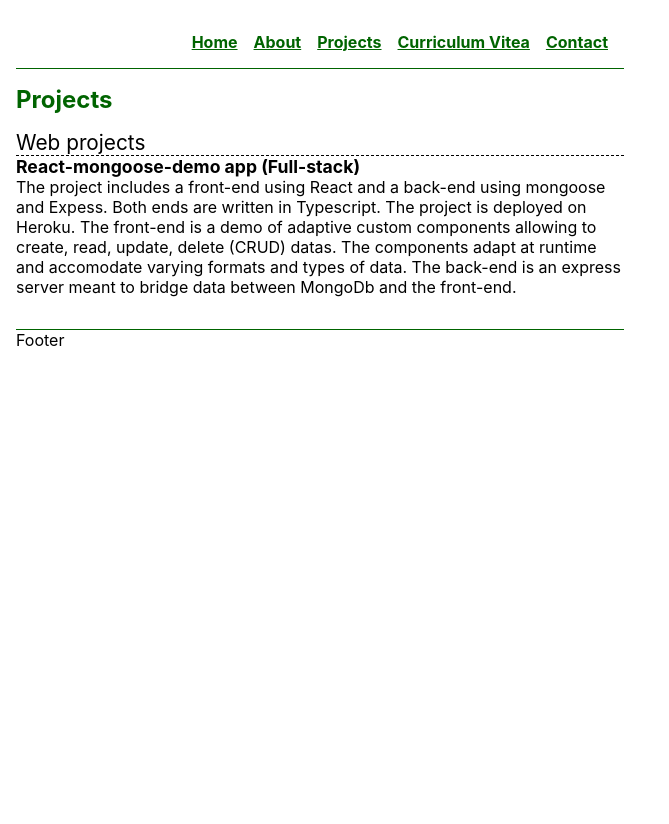
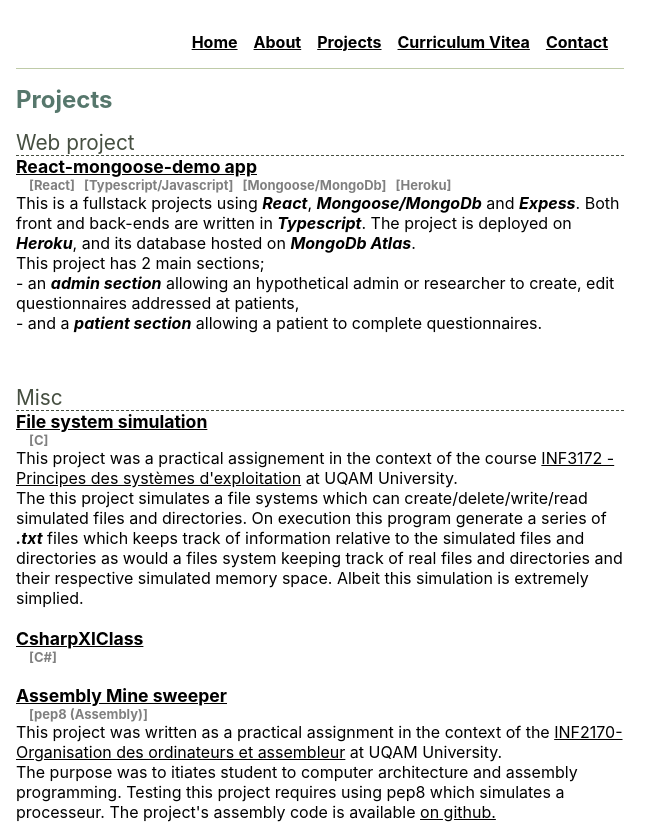
Before and after one commit to fredjgermain/fredblog, a React (Create React App) app: page /projects in a window 1280 px wide. Shown: the top 824 px of the page, without its empty margins (0-669 px from the left). Before the commit the page ends 800 px from the top, so only its background shows below. Built offline with nearby package versions, Linux system fonts and the light colour scheme.

Commit message:
css and content

```diff
--- a/src/AppTypescript.tsx
+++ b/src/AppTypescript.tsx
@@ -1,10 +1,13 @@
+import { BrowserRouter } from 'react-router-dom';
 import Nav from './components/nav/nav.component';
-import { BrowserRouter } from 'react-router-dom';
+import Footer from './components/footer/footer.component';
 
 import './css/main.css';
 
 import {Switcher} from './components/nav/switcher.component';
 import {pagesLinks} from './components/nav/pageslist.data';
+
+
 
 // Page
 /*import HomePage from './pages/home/home.page';
@@ -21,7 +24,7 @@
     <main>
       <Switcher pagesLinks={pagesLinks} />
     </main>
-    <footer>Footer</footer>
+    <Footer/>
     </BrowserRouter>
   </div>
 }
--- a/src/components/nav/nav.component.tsx
+++ b/src/components/nav/nav.component.tsx
@@ -10,12 +10,15 @@
 }
 function Nav({history}:INav) {
   const pathName = history ? history['location'] ? history['location']['pathname']: '/': '/';
+  const currentPageLink = GetCurrentPageLink(pathName);
+
   return <nav>
     <div>
       {pagesLinks.map( pagelink => {
-        const isCurrentPage = IsCurrentPage(pathName, pagelink.href);
-        return <span key={pagelink.label} >
-          <Link to={pagelink.href}>{pagelink.label}</Link>
+        const isCurrent = currentPageLink === pagelink;
+        const className = isCurrent ? 'activeLink': 'normalLink';
+        return <span key={pagelink.label}>
+          <Link className={className} to={pagelink.href}>{pagelink.label}</Link>
         </span>
       })}
     </div>
@@ -23,6 +26,7 @@
 }
 export default withRouter(Nav);
 
-function IsCurrentPage(pathName:string, linkHref:string) {
-  return (pathName === `/${linkHref}`);
+
+function GetCurrentPageLink(pathName:string) {
+  return pagesLinks.find( link => (pathName === `/${link.href}`));
 }
--- a/src/css/main.css
+++ b/src/css/main.css
@@ -1,11 +1,20 @@
+/*
+https://colorhunt.co/palette/273933
+  lighbluegray: #bfcba8
+  turqoisegray: #5b8a72
+  bluegray:     #56776c
+  darkbluegray: #464f41
+*/
+
+
 /* TYPO ------------------------------------- */
-h1, h2, h3, h4, h5, h6 {
+h1, h2, h3, h4, h5, h6, p {
   margin: 0;
 }
 
 h1 {
   font-size: 1.5em;
-  color: rgb(0, 100, 0);
+  color: #56776c;
 }
 h2 { font-size: 1.3em; }
 h3 { font-size: 1.1em; }
@@ -13,11 +22,23 @@
 h5 { font-size: 1em; }
 h6 { font-size: 1em; }
 
+em {
+  color: black;
+  font-weight: bold;
+}
+
+a {
+  color: black;
+  text-decoration: underline;
+}
+a:hover { text-decoration: none; }
+
 
 
 /* GENERAL ------------------------------------- */
 body {
   max-width: 40em;
+  /*background-color: #bfcba8; */
 }
 
 main {
@@ -42,15 +63,15 @@
 }
 
 section h2 {
-  color: black;
+  color: #464f41 ;
   font-weight: 400;
-  border-bottom: 1px dashed black;
+  border-bottom: 1px dashed #464f41;
 }
 
 section .fromto {
   float: right;
   font-weight: lighter;
-  font-size: smaller;
+  font-size: small;
   font-style: oblique;
 }
 
@@ -58,6 +79,33 @@
   clear: both;
 }
 
+.technical {
+  font-size: small;
+  font-weight: bold;
+  color: gray;
+  margin-left: 0.3em;
+  padding-left: 0.2em;
+  padding-right: 0.2em;
+}
+
+.technical span {
+  border-radius: 4px;
+  margin-left: 0.3em;
+  padding-left: 0.2em;
+  padding-right: 0.2em;
+}
+
+
+/* CV PAGE ---------------------------------------- */
+.printableCv {
+  font-size: smaller;
+  /*text-align: right;*/
+}
+
+.cvAnchors li {
+  font-size: smaller;
+  list-style: none;
+}
 
 
 /* NAVIGATION ------------------------------------- */
@@ -65,7 +113,7 @@
   /*background-color: gainsboro; */
   padding: 1em;
   text-align: right;
-  border-bottom: 1px solid rgb(0, 100, 0);
+  border-bottom: 1px solid #bfcba8;
   margin: 1em;
 }
 
@@ -75,23 +123,12 @@
   font-weight: bolder;
 }
 
-nav a:hover {
-  text-decoration: none;
-}
-
-/*nav a: {
-  color: aqua;
-}*/
-
-nav a {
-  color: rgb(0, 100, 0);
-  text-decoration: underline;
-}
 
 
 
 /* FOOTER ------------------------------------- */
 footer {
-  border-top: 1px solid rgb(0, 100, 0);
+  border-top: 1px solid #bfcba8;
   margin: 1em;
+  text-align: center;
 }
--- a/src/data/cv.data.ts
+++ b/src/data/cv.data.ts
@@ -5,7 +5,8 @@
     {title:"Personal use of the Internet and travel: Evidence from the Canadian General Social Survey\'s 2010 time use module",
     reference:"Travel Behaviour and Society, Volume 14, January 2019, Pages 81-91",
     author:"Ugo Lachapelle, Frédéric Jean-Germain (As co-author)",
-    link:{label:'', href:''}}
+    href:'https://www.sciencedirect.com/science/article/abs/pii/S2214367X18301303?via%3Dihub'
+   }
   ] as IPublicationItem[],
 
   experiences: [
--- a/src/data/projects.data.ts
+++ /dev/null
@@ -1,12 +0,0 @@
-export const projectsdata = {
-  // PROJECTS ----------------------------------------------------
-  web: [
-    {title: "React-mongoose-demo app (Full-stack)",
-    description: `The project includes a front-end using React and a back-end using mongoose and Expess. Both ends are written in Typescript. The project is deployed on Heroku.
-
-    The front-end is a demo of adaptive custom components allowing to create, read, update, delete (CRUD) datas. The components adapt at runtime and accomodate varying formats and types of data.
-
-    The back-end is an express server meant to bridge data between MongoDb and the front-end.`,
-    link: {href:'', label:''}}
-  ] as IProjectItem[],
-}
--- /dev/null
+++ b/src/data/projects.data.tsx
@@ -0,0 +1,65 @@
+export const projectsdata = [
+  // PROJECTS ----------------------------------------------------
+  {title:'Web project',
+    items: [
+      {title: "React-mongoose-demo app",
+        technical: ['React', 'Typescript/Javascript', 'Mongoose/MongoDb', 'Heroku'],
+        description: <div>
+          <p>This is a fullstack projects using <em>React</em>, <em>Mongoose/MongoDb</em> and <em>Expess</em>. Both front and back-ends are written in <em>Typescript</em>. The project is deployed on <em>Heroku</em>, and its database hosted on <em>MongoDb Atlas</em>.</p>
+
+          <p>This project has 2 main sections; <br/>
+            - an <em>admin section</em> allowing an hypothetical admin or researcher to create, edit questionnaires addressed at patients, <br/>
+            - and a <em>patient section</em> allowing a patient to complete questionnaires.</p>
+          </div>,
+        href:'https://react-mongoose-demo.herokuapp.com',}
+    ] as IProjectItem[],
+  },
+
+  {title:'Misc',
+    items: [
+      {title: "File system simulation",
+        technical: ['C'],
+        description: <div>
+          <p>This project was a practical assignement in the context of the course <a href={'https://etudier.uqam.ca/cours?sigle=INF3172'}>INF3172 - Principes des systèmes d'exploitation</a> at UQAM University.</p>
+
+          <p>The this project simulates a file systems which can create/delete/write/read simulated files and directories. On execution this program generate a series of <em>.txt</em> files which keeps track of information relative to the simulated files and directories as would a files system keeping track of real files and directories and their respective simulated memory space. Albeit this simulation is extremely simplied.</p>
+          </div>,
+          href:'https://github.com/fredjgermain/Demo/tree/master/01-FileSystemSimulation'},
+
+      {title: "CsharpXlClass",
+        technical: ['C#'],
+        description: <div>
+
+        </div>,
+        href:'https://github.com/fredjgermain/Demo/tree/master/03-CsharpXlClass'},
+
+      {title: "Assembly Mine sweeper",
+        technical: ['pep8 (Assembly)'],
+        description: <div>
+          <p>This project was written as a practical assignment in the context of the <a href={'https://etudier.uqam.ca/cours?sigle=INF2170&p=0433'}>INF2170-Organisation des ordinateurs et assembleur</a> at UQAM University. </p>
+
+          <p>The purpose was to itiates student to computer architecture and assembly programming. Testing this project requires using pep8 which simulates a processeur. The project's assembly code is available <a href={'https://github.com/fredjgermain/Demo/tree/master/05-Assembly_MineSweeper'}>on github.</a></p>
+          </div>,
+        href:'https://github.com/fredjgermain/Demo/tree/master/05-Assembly_MineSweeper'},
+    ] as IProjectItem[],
+  },
+
+  {title:'Teaching assistance',
+    items: [
+      {title: "Stata lab notes",
+        technical: ['Stata'],
+        description: <div>
+          <p>I wrote these notes as a teaching assistant for the course <a href={'https://etudier.uqam.ca/cours?sigle=ECO5072'}>ECO5072-activité de synthèse</a> at UQAM university.</p>
+
+          <p>This course aimed to link economic theory and quantitative methods and econometric. It also initiated students to empirical research; including review of academic literature, and results replication of empirical study.</p>
+
+          <p>As a teaching assistant I had to initiate, teach and support students with the usage of the software <em>Stata</em> and empirical work. For that purpose I wrote a series of notes listed <a href={'https://github.com/fredjgermain/Demo/tree/master/08-Laboratoire_Stata'} >on github</a>.</p>
+          </div>,
+        href:'https://github.com/fredjgermain/Demo/tree/master/08-Laboratoire_Stata'},
+    ] as IProjectItem[]
+  },
+
+
+]
+
+export const feature = projectsdata[0].items[0] as IProjectItem;
--- a/src/pages/contact/contact.page.tsx
+++ b/src/pages/contact/contact.page.tsx
@@ -5,17 +5,17 @@
   const email = 'fredjgermain@gmail.com';
   const linkedin = {
     label: "Linkedin",
-    link: "Frédéric Jean-Germain",
+    href: "https://www.linkedin.com/in/fr%C3%A9d%C3%A9ric-jean-germain-4965b817a/fr-fr?trk=people-guest_people_search-card",
   };
   const facebook = {
     label: "Facebook",
-    link: "Frédéric Jean-Germain",
+    href: "Frédéric Jean-Germain",
   };
 
 
   return <div>
     <h1>Contact</h1>
     <div>{email}</div>
-    <a href={linkedin.link}>{linkedin.label}</a>
+    <a href={linkedin.href} target="_blank">{linkedin.label}</a>
   </div>
 }
--- a/src/pages/cv/cv.page.tsx
+++ b/src/pages/cv/cv.page.tsx
@@ -1,26 +1,38 @@
 import {cvdata} from '../../data/cv.data';
 import {Section} from '../../components/section/section.component';
 
+const cvSections = [
+  {title: '1. Publication', items:cvdata.publications, component:PublicationItem},
+  {title: '2. Professional experiences', items:cvdata.experiences, component:ExperienceItem},
+  {title: '3. Qualifications', items:cvdata.qualifications, component:QualificationItem},
+  {title: '4. Educations', items:cvdata.educations, component:EducationItem}
+];
+
 export default function CvPage() {
-  const cvSections = [
-    {title: 'Publication', items:cvdata.publications, component:PublicationItem},
-    {title: 'Professional experiences', items:cvdata.experiences, component:ExperienceItem},
-    {title: 'Qualifications', items:cvdata.qualifications, component:QualificationItem},
-    {title: 'Educations', items:cvdata.educations, component:EducationItem}
-  ];
-
   return <div>
     <h1>CV page</h1>
-    {cvSections.map( section => {
-      return <span><a href={`/cv#${section.title}`}>{section.title}</a><br/></span>
-    })}
-
-    <a href={''}>Printable version (french)</a>
-    <a href={''}>Printable version (english)</a>
-    {cvSections.map( section => {
-      return <Section key={section.title} {...section} />
+    <Printables/>
+    <CvPageSubNav/>
+    {cvSections.map( (section,i) => {
+      return <Section key={section.title} {...{...section}} />
     })}
   </div>
+}
+
+function Printables() {
+  return <div className={'printableCv'}>
+    *<a href={''}>Printable version (french)</a><br/>
+    *<a href={''}>Printable version (english)</a>
+  </div>
+}
+
+function CvPageSubNav() {
+  return <ul className={'cvAnchors'}>
+    {cvSections.map( (section, i) => {
+      //const href = `${i+1}. ${section.title}`;
+      return <li><a href={`/cv#${section.title}`}>{section.title}</a></li>
+    })}
+  </ul>
 }
 
 
@@ -34,21 +46,11 @@
   return <span className={'fromto'}></span>
 }
 
-
 function PublicationItem({item}:{item:IPublicationItem}) {
-  const {title, reference, link} = item;
+  const {title, reference, href} = item;
   return <div>
-    <h3><a href={link.href}>{title}</a></h3>
+    <h3><a href={href} target="_blank">{title}</a></h3>
     <div>{reference}</div>
-  </div>
-}
-
-function ProjectItem({item}:{item:IProjectItem}) {
-  const {title, description, link} = item;
-  return <div>
-    <h3>{title}</h3>
-    <div>{description}</div>
-    <a href={link.href}>{link.label}</a>
   </div>
 }
 
@@ -65,7 +67,6 @@
     <br/>
   </div>
 }
-
 
 function QualificationItem({item}:{item:IQualificationItem}) {
   const {title, subItems} = item;
--- a/src/pages/home/home.page.tsx
+++ b/src/pages/home/home.page.tsx
@@ -1,9 +1,12 @@
+import {feature} from '../../data/projects.data';
+import {ProjectItem} from '../projects/projects.page';
+import {Section} from '../../components/section/section.component';
 
 
 export default function HomePage() {
-
   return <div>
     <h1>Hey there !</h1>
-    <p>Welcome to my blog. My name is Frédéric Jean-Germain. </p>
+    <p>Welcome to my blog. My name is Frédéric Jean-Germain.</p>
+    <Section {...{title:'Web project', items:[feature], component:ProjectItem}} />
   </div>
 }
--- a/src/pages/projects/projects.page.tsx
+++ b/src/pages/projects/projects.page.tsx
@@ -3,18 +3,25 @@
 
 export default function ProjectsPage() {
   const projects:IProjectItem[] = [];
-  const section = {title: 'Web projects', items:projectsdata.web, component:ProjectItem};
+  const sections = projectsdata.map( p => {
+    return {...p, component:ProjectItem}
+  });
   return <div>
     <h1>Projects</h1>
-    <Section {...section} />
+    {sections.map( section => {
+      return <Section key={section.title} {...section} />
+    })}
   </div>
 }
 
-function ProjectItem({item}:{item:IProjectItem}) {
-  const {title, description, link} = item;
+export function ProjectItem({item}:{item:IProjectItem}) {
+  const {title, description, href, technical} = item;
   return <div>
-    <h3>{title}</h3>
+    <h3><a href={href} target="_blank">{title}</a></h3>
+    <div className={'technical'}>
+      {technical.map( t => { return <span>[{t}]</span> })}
+    </div>
     <div>{description}</div>
-    <a href={link.href}>{link.label}</a>
+    <br/>
   </div>
 }
```
Also changed, not shown: src/components/footer/footer.component.tsx (added, +14 -0 lines), src/types.d.ts (+5 -8 lines).
